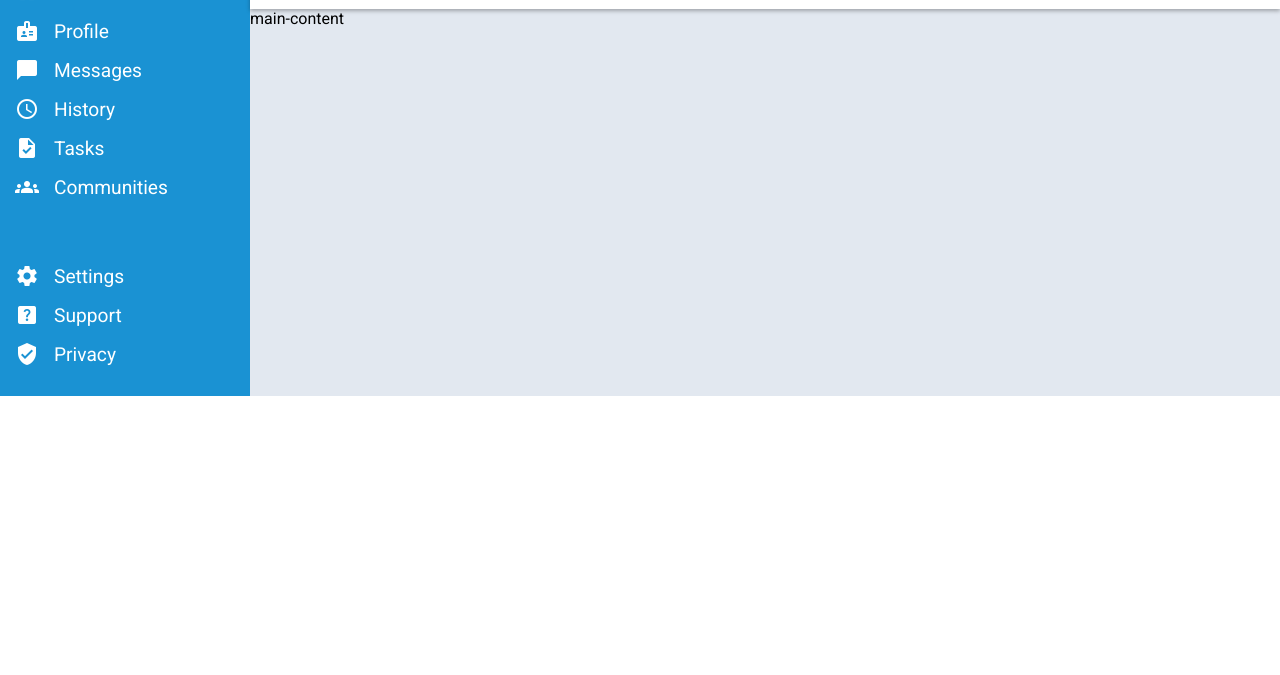
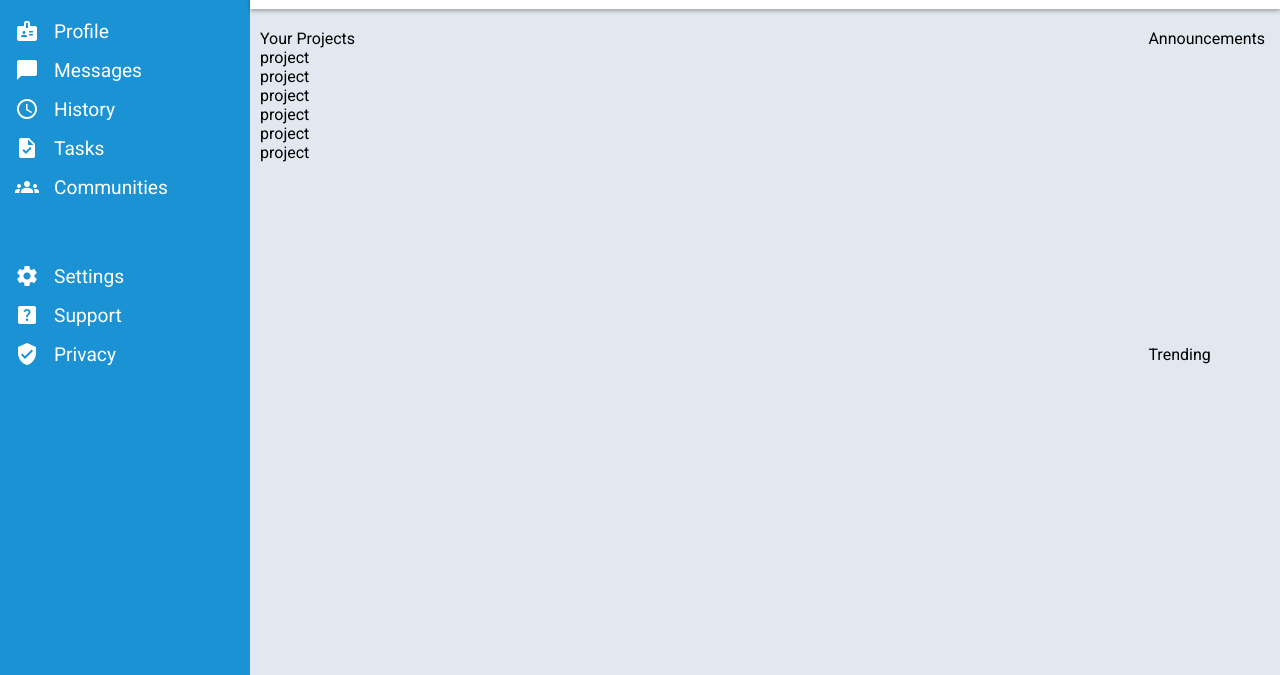
Before and after one commit to PivtoranisV/admin-dashboard, a plain HTML site: page index.html in a window 1280 px wide. Shown: the part 125-800 px from the top of the page. Drawn offline with Linux system fonts and the light colour scheme.

Commit message:
Add html structure for main-content

```diff
--- a/index.html
+++ b/index.html
@@ -90,7 +90,23 @@
           </ul>
         </div>
       </div>
-      <div class="main-content">main-content</div>
+      <div class="main-content">
+        <div class="projects">
+          <p>Your Projects</p>
+          <div>project</div>
+          <div>project</div>
+          <div>project</div>
+          <div>project</div>
+          <div>project</div>
+          <div>project</div>
+        </div>
+        <div class="announcements">
+          <p>Announcements</p>
+        </div>
+        <div class="trending">
+          <p>Trending</p>
+        </div>
+      </div>
     </div>
   </body>
 </html>
--- a/style.css
+++ b/style.css
@@ -20,6 +20,7 @@
     display: grid;
     grid-template-columns: 250px auto;
     grid-template-rows: auto 1fr;
+    height: 100vh;
 }
 
 .header {
@@ -99,7 +100,9 @@
     grid-column: 1;
     grid-row: 1 / 3;
     display: grid;
+    grid-template-rows: auto 1fr 2fr;
     gap: 50px;
+    align-items: start;
 }
 
 .sidebar li {
@@ -125,4 +128,12 @@
 
 .main-content {
     background-color: var(--grey-color);
+    display: grid;
+    grid-template-columns: 2fr auto;
+    padding: 20px 15px 30px 10px;
+    gap: 15px;
 }
+
+.projects {
+    grid-row: 1 / 3;
+}
```
